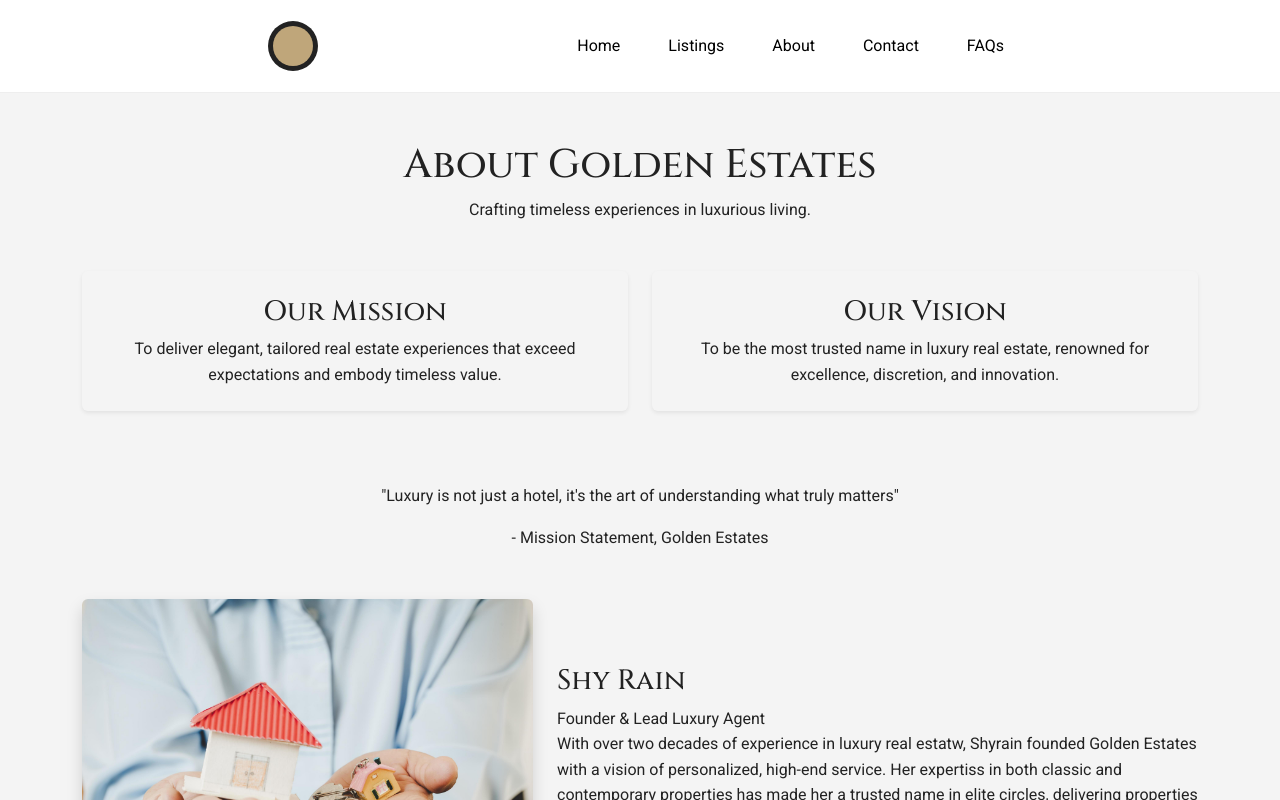
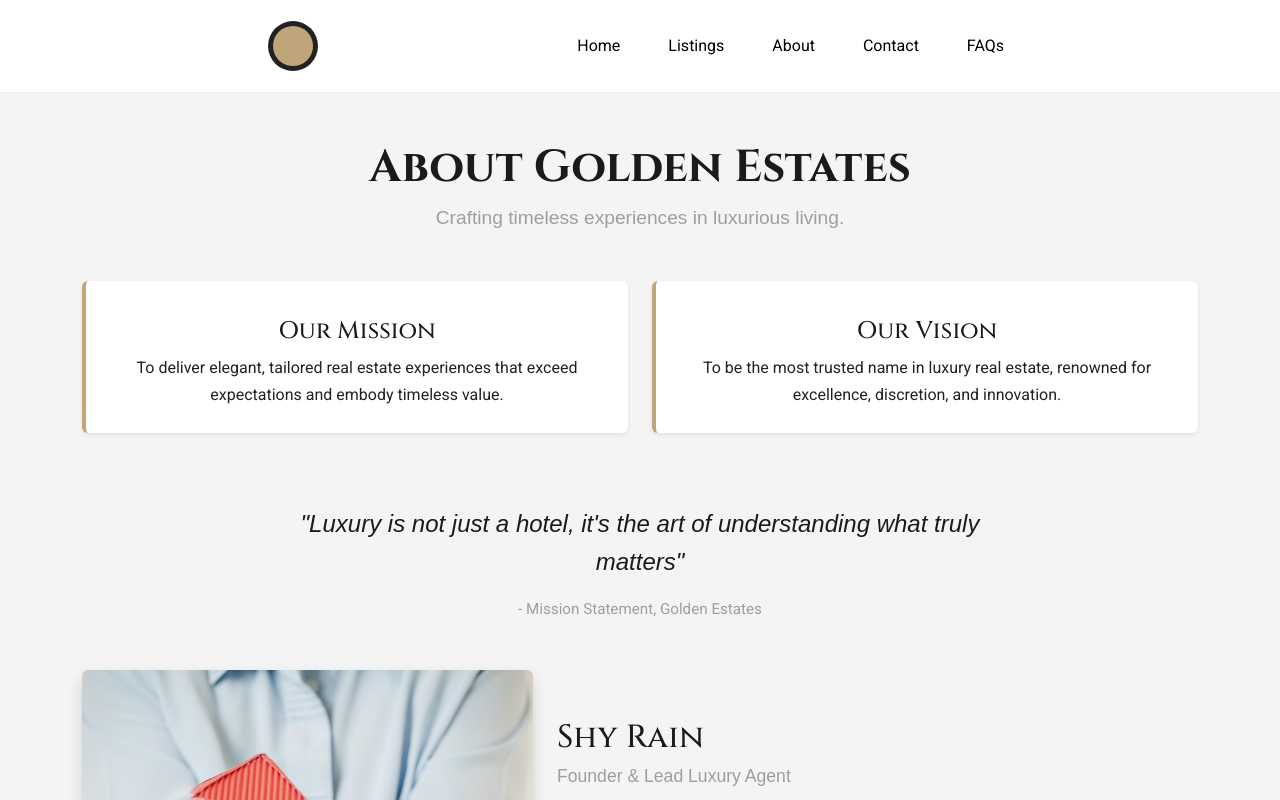
Before and after one commit to Kikira7258/realestate2, an Angular app: page /about in a window 1280 px wide. Shown: the top 800 px of the page. Built offline with nearby package versions, Linux system fonts and the light colour scheme; a web font is replaced by a local one.

Commit message:
'About' Styles added

```diff
--- a/src/app/views/client-view/about/about.component.scss
+++ b/src/app/views/client-view/about/about.component.scss
@@ -1 +1,86 @@
 @use 'src/styles/variables' as *;
+
+.about {
+    font-family: $font-body;
+    color: $color-text;
+
+    .about-title {
+        font-family: $font-heading;
+        font-size: 2.8rem;
+        font-weight: $font-weight-bold;
+        color: $color-primary;
+        margin-bottom: 0.5rem;
+    }
+
+    .about-subtitle {
+        font-family: $font-accent;
+        font-size: 1.2rem;
+        color: $color-secondary;
+        max-width: 600px;
+        margin: 0 auto;
+    }
+
+    .info-card {
+        background-color: $white;
+        border-left: 4px solid $color-accent;
+
+        .info-title {
+            font-family: $font-heading;
+            font-size: 1.5rem;
+            color: $color-primary;
+            margin-top: 0.75rem;
+        }
+
+        .info-text {
+            font-family: $font-body;
+            font-size: 1rem;
+            color: $color-text;
+            line-height: 1.7;
+        }
+    }
+
+
+    .mission-statement {
+        blockquote {
+            font-family: $font-accent;
+            font-size: 1.5rem;
+            font-style: italic;
+            color: $color-primary;
+            max-width: 700px;
+            margin: 0 auto 1rem auto;
+        }
+
+        .author {
+            font-size: 0.95rem;
+            color: $color-secondary;
+        }
+    }
+
+
+    .founder-section {
+        .founder-img {
+            border-radius: 8px;
+            box-shadow: 0 4px 20px rgba(0, 0, 0, 0.08);
+        }
+
+        .founder-name {
+            font-family: $font-heading;
+            font-size: 2rem;
+            color: $color-primary;
+            margin-bottom: 0.3rem;
+        }
+
+        .founder-title {
+            font-family: $font-accent;
+            font-size: 1.1rem;
+            color: $color-secondary;
+            margin-bottom: 1rem;
+        }
+
+        .founder-bio {
+            font-size: 1rem;
+            line-height: 1.8;
+            color: $color-text;
+        }
+    }
+}
```
